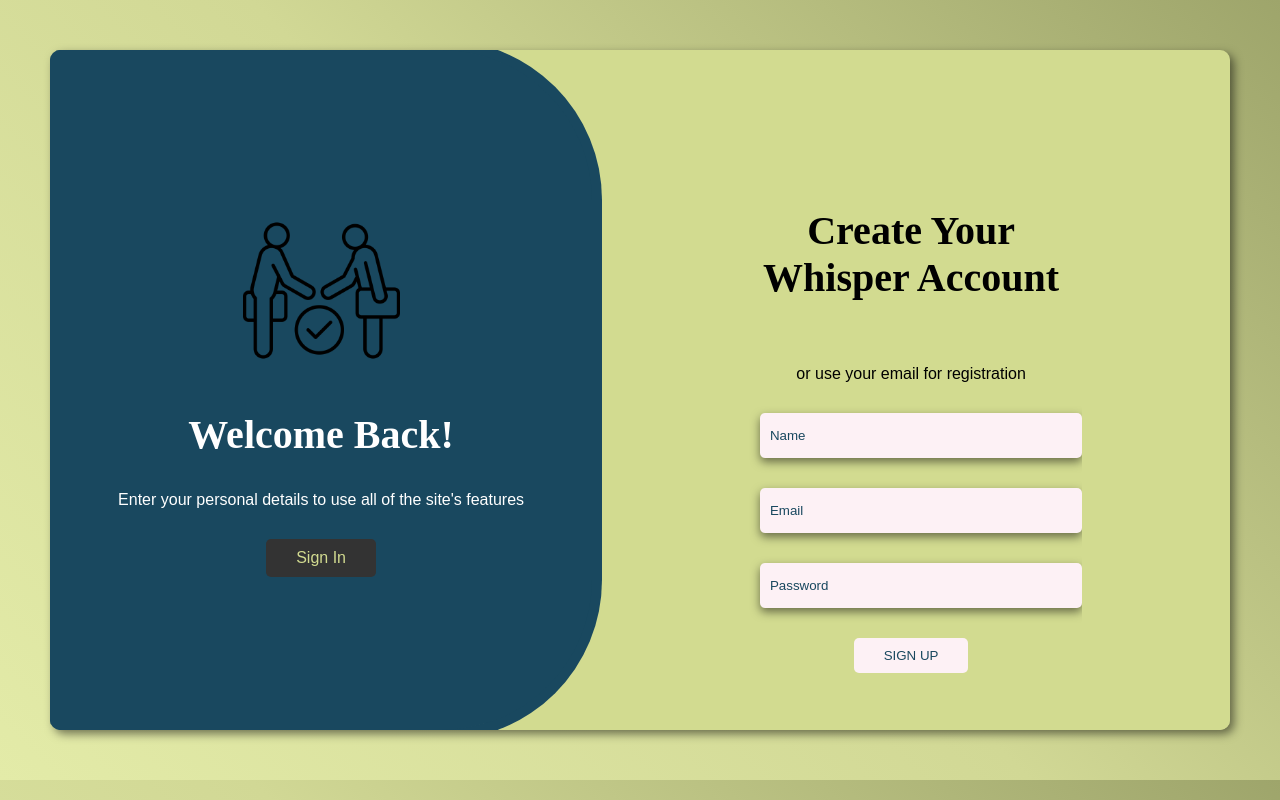
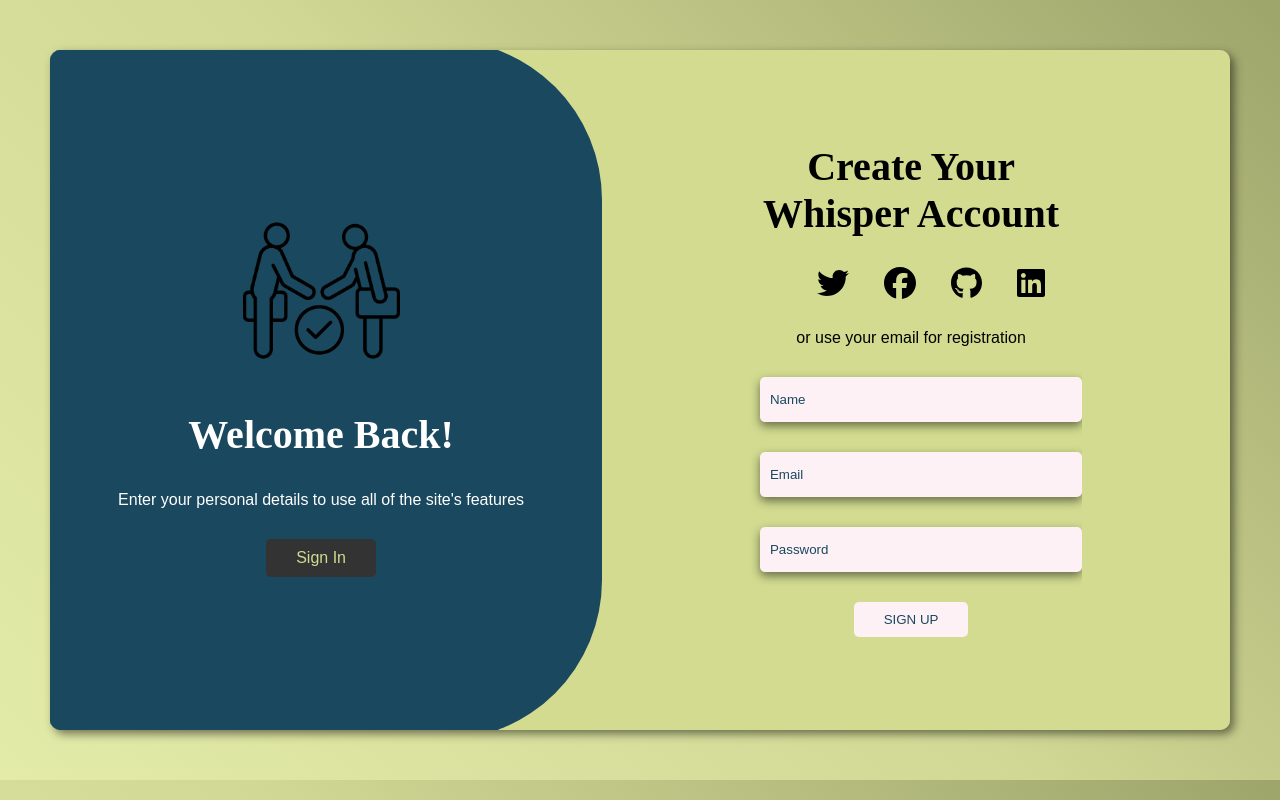
Before and after one commit to AfolJvsh/whisper, a React (Create React App) app: page /registration in a window 1280 px wide. Built offline with nearby package versions, Linux system fonts and the light colour scheme; no server answers.

Commit message:
New commit

```diff
--- a/src/pages/Login.jsx
+++ b/src/pages/Login.jsx
@@ -4,6 +4,8 @@ import { auth } from "../firebase";
 import { useState } from "react";
 import Signup from '../components/signup';
 import {motion} from "framer-motion"
+import { FontAwesomeIcon } from "@fortawesome/react-fontawesome";
+import { faFacebook, faGithub, faLinkedin, faTwitter } from "@fortawesome/free-brands-svg-icons";
 
 
 
@@ -47,7 +49,12 @@ const Login = () => {
       <div className="left">
         <div className="left-a">
           <h2>SIGN IN</h2>
-          <div className="lite"></div>
+          <div className="lite" style={{display:'grid', gridTemplateColumns:"auto auto auto auto", marginLeft:"20px", gap:"40px"}}>
+           <a href="twitter.com" style={{textDecoration:"none", color:'black'}}><FontAwesomeIcon size='2x' icon={faTwitter}/></a>
+           <a href="facebook.com" style={{textDecoration:"none", color:'black'}}><FontAwesomeIcon size='2x' icon={faFacebook}/></a>
+           <a href="github.com" style={{textDecoration:"none", color:'black'}}><FontAwesomeIcon size='2x' icon={faGithub}/></a>
+           <a href="linkedin.com" style={{textDecoration:"none", color:'black'}}><FontAwesomeIcon size='2x' icon={faLinkedin}/></a>
+          </div>
           <form onSubmit={handleSubmit}>
           <span>or use your email and password</span>
             <input id="email" name="email" type="email" placeholder="Email" required />
--- a/src/pages/Registration.jsx
+++ b/src/pages/Registration.jsx
@@ -5,6 +5,8 @@ import { doc, setDoc } from 'firebase/firestore';
 import { useNavigate } from 'react-router-dom';
 import Signin from '../components/signin';
 import {motion} from "framer-motion"
+import { FontAwesomeIcon } from '@fortawesome/react-fontawesome';
+import { faFacebook, faGithub, faLinkedin, faTwitter } from '@fortawesome/free-brands-svg-icons';
 
 const Registration = () => {
   const [err, setErr] = useState(false);
@@ -54,7 +56,13 @@ const Registration = () => {
       <div className="right-r">
         <div className="righta">
           <form onSubmit={handleSubmit}>
-            <h2>Create Your Whisper Account</h2>
+            <h2 style={{marginBottom:0, marginTop:0}}>Create Your Whisper Account</h2>
+            <div className="lite" style={{display:'grid', gridTemplateColumns:"auto auto auto auto", marginLeft:"40px"}}>
+            <a href="twitter.com" target="_blank" style={{textDecoration:"none", color:'black'}}><FontAwesomeIcon size='2x' icon={faTwitter}/></a>
+           <a href="facebook.com" target="_blank" style={{textDecoration:"none", color:'black'}}><FontAwesomeIcon size='2x' icon={faFacebook}/></a>
+           <a href="github.com" target="_blank" style={{textDecoration:"none", color:'black'}}><FontAwesomeIcon size='2x' icon={faGithub}/></a>
+           <a href="linkedin.com" target="_blank" style={{textDecoration:"none", color:'black'}}><FontAwesomeIcon size='2x' icon={faLinkedin}/></a>
+          </div>
             <span>or use your email for registration</span>
             <input id="name" name='name' type="text" required placeholder='Name' />
             <input id="remail" type="email" required placeholder='Email' />
```
